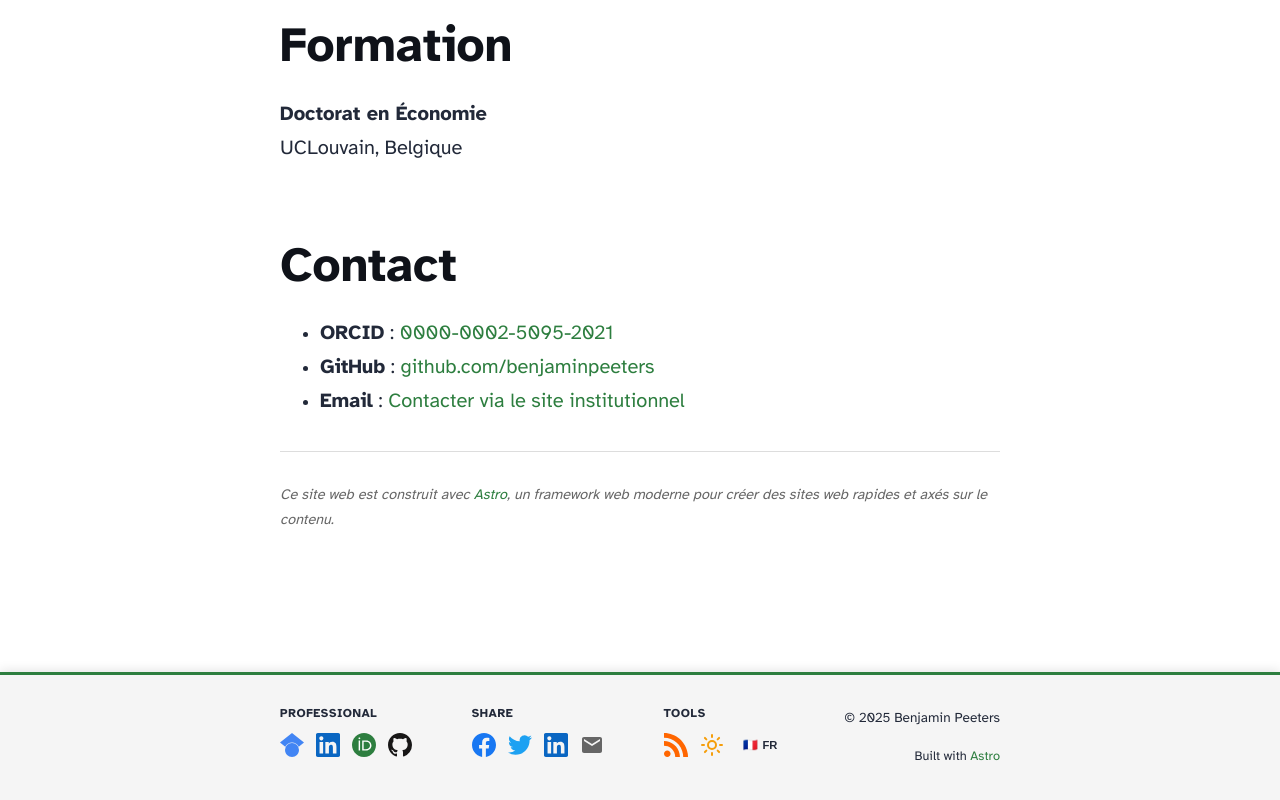
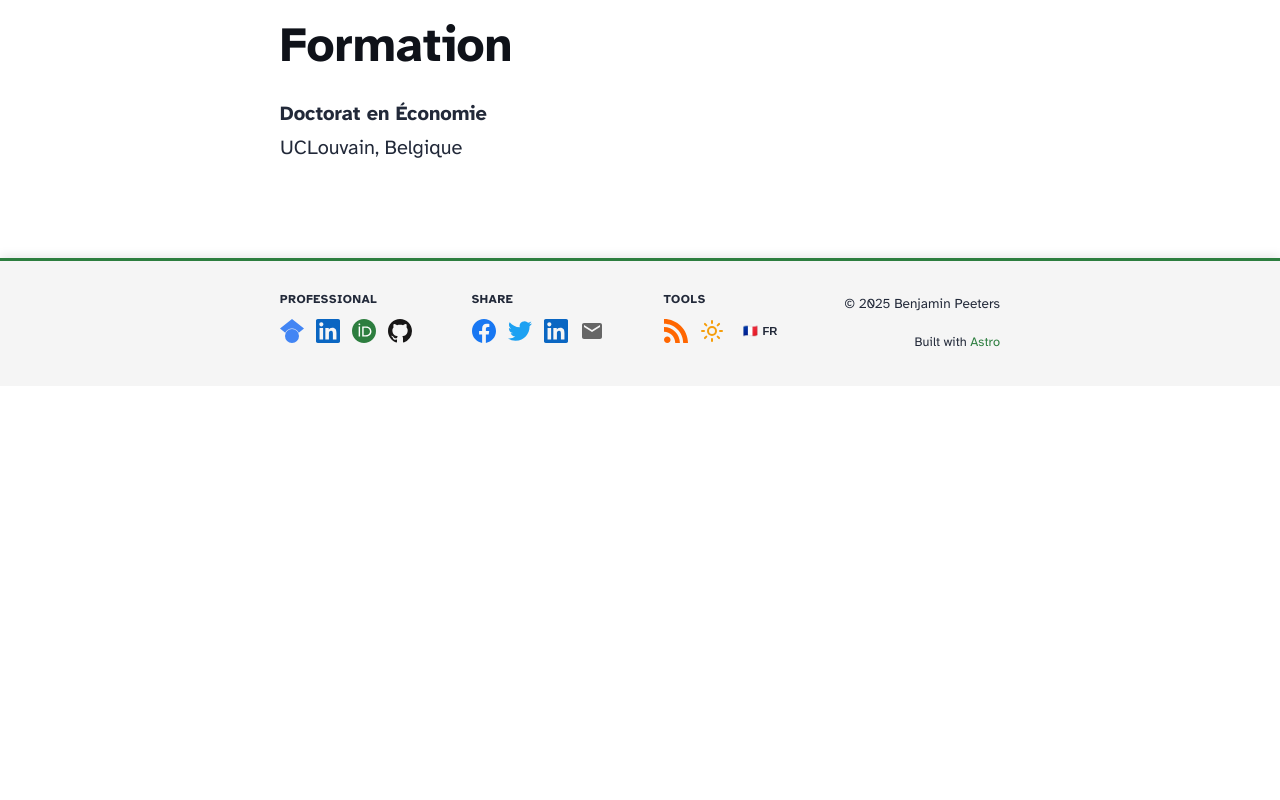
Before and after one commit to benjaminpeeters/benjaminpeeters.github.io, an Astro site: page /fr in a window 1280 px wide. Shown: the part 1534-2334 px from the top of the page. After the commit the page ends 1920 px from the top, so only its background shows below. Built offline with nearby package versions, Linux system fonts and the light colour scheme; Astro itself is replaced by a stand-in of ours.

Commit message:
Remove duplicate footer content from i18n pages
Clean up French and Chinese index pages by removing redundant
contact information and footer notes that are already handled
by the Footer component.

Also remove unnecessary top margin from footer for better
layout consistency across all pages.

```diff
--- a/src/components/Footer.astro
+++ b/src/components/Footer.astro
@@ -153,7 +153,7 @@ const languages = [
 		background: var(--footer-bg);
 		color: var(--text-color);
 		border-top: 3px solid var(--accent);
-		margin-top: 4rem;
+		margin-top: 0;
 		box-shadow: 0 -2px 10px rgba(0, 0, 0, 0.1);
 	}
 
--- a/src/pages/fr/index.astro
+++ b/src/pages/fr/index.astro
@@ -62,17 +62,6 @@ const subtitle = 'Chercheur postdoctoral, Institut de Potsdam pour la recherche
 					UCLouvain, Belgique</p>
 				</section>
 
-				<section>
-					<h2>Contact</h2>
-					<ul>
-						<li><strong>ORCID</strong> : <a href="https://orcid.org/0000-0002-5095-2021" target="_blank">0000-0002-5095-2021</a></li>
-						<li><strong>GitHub</strong> : <a href="https://github.com/benjaminpeeters" target="_blank">github.com/benjaminpeeters</a></li>
-						<li><strong>Email</strong> : <a href="https://www.pik-potsdam.de/en/home" target="_blank">Contacter via le site institutionnel</a></li>
-					</ul>
-				</section>
-
-				<hr>
-				<p class="footer-note">Ce site web est construit avec <a href="https://astro.build/" target="_blank">Astro</a>, un framework web moderne pour créer des sites web rapides et axés sur le contenu.</p>
 			</article>
 		</main>
 		<Footer />
```
Also changed, not shown: src/pages/zh/index.astro (+0 -11 lines).
